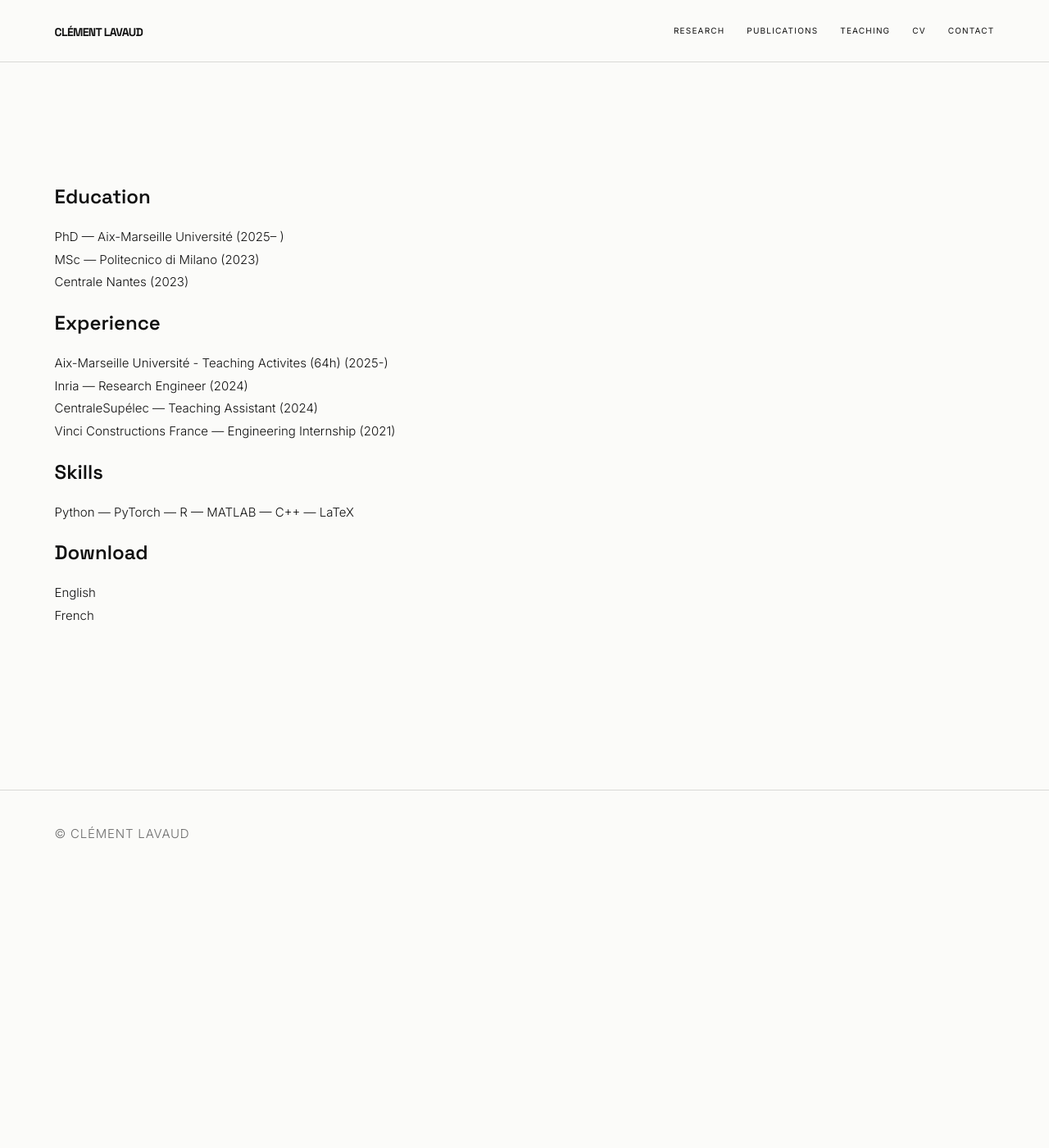
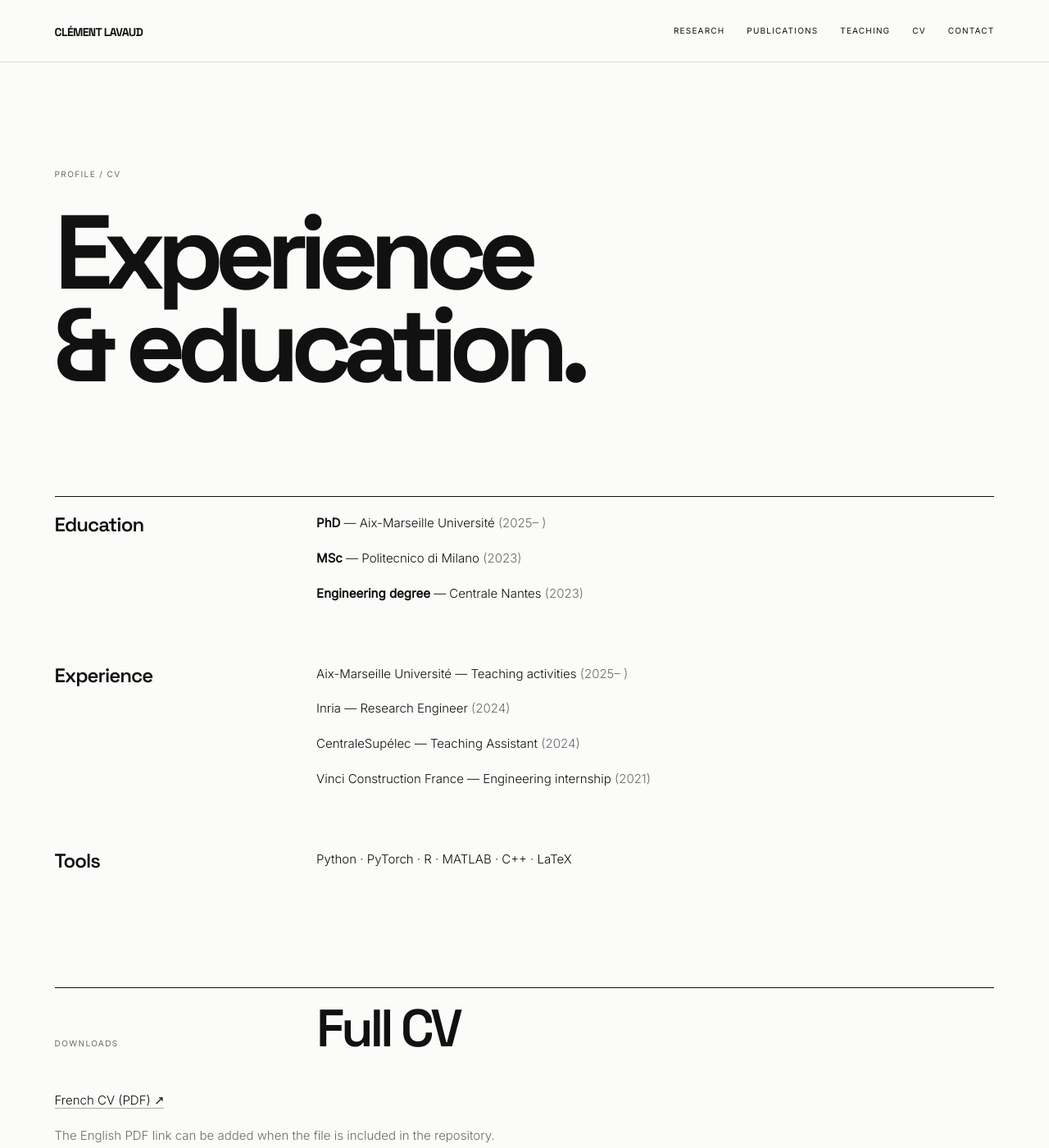
Before and after one commit to clementlavaud/clementlavaud.github.io, a Jekyll site: the page built from cv.md, in a window 1280 px wide and 1400 px high. Shown: the whole window at 82% size. Built offline with Jekyll 4.4.1, drawn with Linux system fonts in a browser that asks for light colours.

Commit message:
Update cv.md

```diff
--- a/cv.md
+++ b/cv.md
@@ -3,32 +3,38 @@ layout: default
 title: "CV"
 ---
 
-<h2>Education</h2>
+<p class="eyebrow">Profile / CV</p>
+<h1 class="page-title">Experience<br>&amp; education.</h1>
 
-<p>
-PhD — Aix-Marseille Université (2025– )<br>
-MSc — Politecnico di Milano (2023)<br>
-Centrale Nantes (2023)
-</p>
+<section class="content-section">
+  <div class="two-column">
+    <h2>Education</h2>
+    <div>
+      <p><strong>PhD</strong> — Aix-Marseille Université <span class="muted">(2025– )</span></p>
+      <p><strong>MSc</strong> — Politecnico di Milano <span class="muted">(2023)</span></p>
+      <p><strong>Engineering degree</strong> — Centrale Nantes <span class="muted">(2023)</span></p>
+    </div>
+  </div>
+  <div class="two-column">
+    <h2>Experience</h2>
+    <div>
+      <p>Aix-Marseille Université — Teaching activities <span class="muted">(2025– )</span></p>
+      <p>Inria — Research Engineer <span class="muted">(2024)</span></p>
+      <p>CentraleSupélec — Teaching Assistant <span class="muted">(2024)</span></p>
+      <p>Vinci Construction France — Engineering internship <span class="muted">(2021)</span></p>
+    </div>
+  </div>
+  <div class="two-column">
+    <h2>Tools</h2>
+    <p>Python · PyTorch · R · MATLAB · C++ · LaTeX</p>
+  </div>
+</section>
 
-<h2>Experience</h2>
-
-<p>
-Aix-Marseille Université - Teaching Activites (64h) (2025-) <br>
-Inria — Research Engineer (2024)<br>
-CentraleSupélec — Teaching Assistant (2024)<br>
-Vinci Constructions France — Engineering Internship (2021)
-</p>
-
-<h2>Skills</h2>
-
-<p>
-Python — PyTorch — R — MATLAB — C++ — LaTeX
-</p>
-
-<h2>Download</h2>
-
-<p>
-<a href="/assets/cv_eng.pdf">English</a><br>
-<a href="/assets/cv_fr.pdf">French</a>
-</p>
+<section class="content-section">
+  <div class="section-heading">
+    <p class="section-label">Downloads</p>
+    <h2>Full CV</h2>
+  </div>
+  <p><a class="text-link" href="{{ '/assets/cv_fr.pdf' | relative_url }}">French CV (PDF) ↗</a></p>
+  <p class="muted">The English PDF link can be added when the file is included in the repository.</p>
+</section>
```
